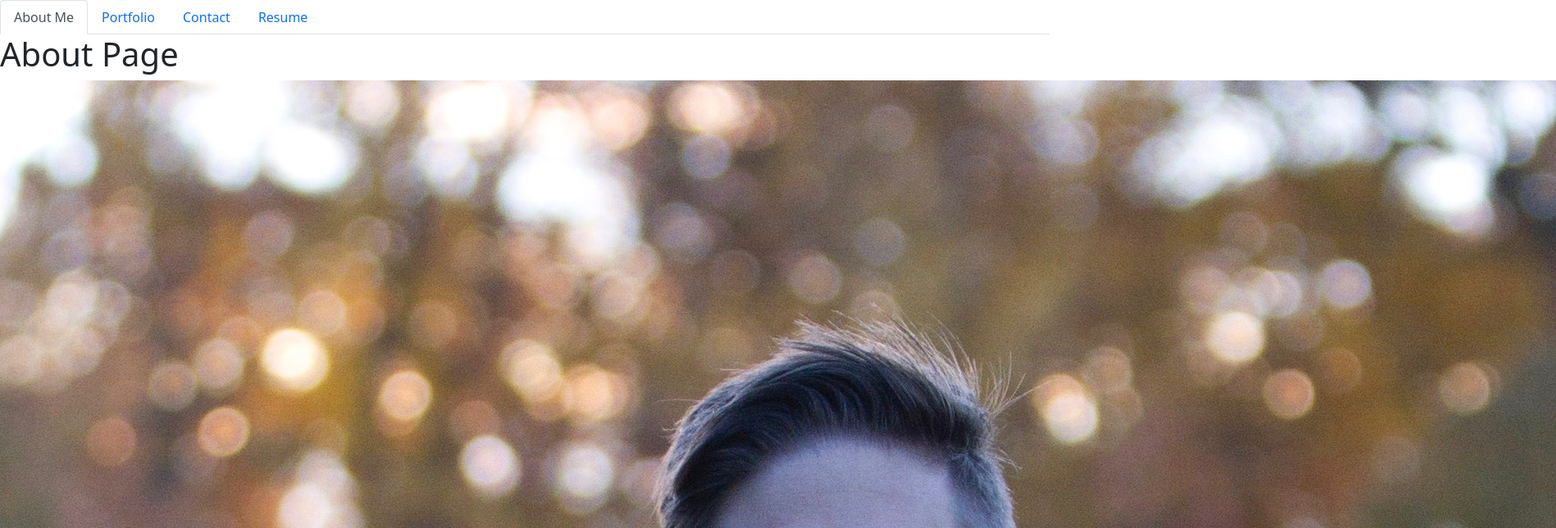
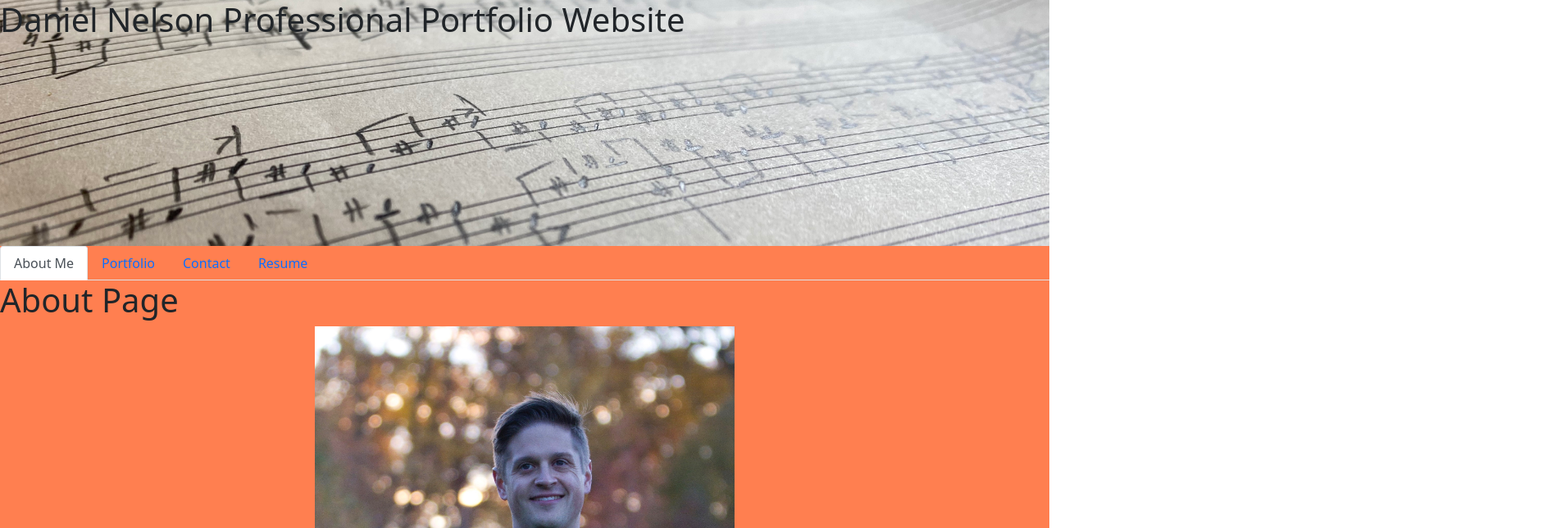
Before and after one commit to dannelson714/Daniel-Nelson-React-Portfolio, a React (Create React App) app: page / in a window 1280 px wide. Shown: the top 644 px of the page at 82% size, 1898 px wide, since content can reach past the window. Built offline with nearby package versions, Linux system fonts and the light colour scheme.

Commit message:
Met all acceptance criteria, reached MVP. Preparing to stage deployment.

```diff
--- a/src/components/Header.js
+++ b/src/components/Header.js
@@ -4,7 +4,8 @@ import './styles/Header.css';
 
 function Header(props) {
     return (
-      <div className="jumbotron jumbotron-fluid">
+      <div className="jumbotron">
+        <h1>Daniel Nelson Professional Portfolio Website</h1>
         <div className={`container${props.fluid ? '-fluid' : ''}`}>
           {props.children}
         </div>
--- a/src/components/Navigation.js
+++ b/src/components/Navigation.js
@@ -1,4 +1,5 @@
 import React from 'react';
+
 
 function Navigation({ currentPage, handlePageChange }) {
   return (
--- a/src/components/PortfolioContainer.js
+++ b/src/components/PortfolioContainer.js
@@ -6,6 +6,8 @@ import Contact from './pages/Contact';
 import Resume from './pages/Resume';
 import Footer from './Footer';
 import Navigation from './Navigation';
+import './styles/Background.css';
+
 
 export default function PortfolioContainer() {
   const [currentPage, setCurrentPage] = useState('About Me');
@@ -26,7 +28,7 @@ export default function PortfolioContainer() {
   const handlePageChange = (page) => setCurrentPage(page);
 
   return (
-    <div>
+    <div className="bodycolor">
       <Header />
         <Navigation currentPage={currentPage} handlePageChange={handlePageChange} />
       {renderPage()}
--- a/src/components/pages/About.js
+++ b/src/components/pages/About.js
@@ -1,4 +1,5 @@
 import React from 'react';
+import '../styles/About.css';
 
 import danPic from '../../assets/4056 (1).jpeg';
 
--- a/src/components/pages/Contact.js
+++ b/src/components/pages/Contact.js
@@ -24,6 +24,21 @@ function Contact() {
       setMessage(inputValue);
     }
   };
+
+  const handleOnBlur = (e) => {
+    const {target } = e;
+    const inputType = target.name;
+
+    if (inputType === 'email' && !email) {
+      setErrorMessage('This is a required field')
+    }
+    if (inputType === 'name' && !name) {
+      setErrorMessage('This is a required field')
+    }
+    if (inputType === 'message' && !message) {
+      setErrorMessage('This is a required field')
+    }
+  }
 
   const handleFormSubmit = (e) => {
     // Preventing the default behavior of the form submit (which is to refresh the page)
@@ -52,6 +67,7 @@ function Contact() {
           value={email}
           name="email"
           onChange={handleInputChange}
+          onBlur={handleOnBlur}
           type="email"
           placeholder="email"
         />
@@ -59,6 +75,7 @@ function Contact() {
           value={name}
           name="name"
           onChange={handleInputChange}
+          onBlur={handleOnBlur}
           type="text"
           placeholder="name"
         />
@@ -68,8 +85,9 @@ function Contact() {
           form="contactForm"
           name="message"
           rows="5"
-          cols="35"
+          cols="42"
           onChange={handleInputChange}
+          onBlur={handleOnBlur}
           placeholder="message"
         />
         <button form="contactForm" type="button" onClick={handleFormSubmit}>Submit</button>
--- a/src/components/pages/Project.js
+++ b/src/components/pages/Project.js
@@ -11,30 +11,33 @@ const styles = {
 
 export default function Project(props) {
   return (
-    <ul className="list-group">
+
+    <div className="container">
+        <div className="row">
+            {/* <div className=""> */}
+                {/* <ul className="list-group"> */}
                 {props.projects.map(item => (
-            <li className="list-group-item" key={item.id}>
-                <div className="container">
-                    <div className="card">
+                    // <li className="list-group-item" key={item.id}>
+                        <div className="card col-6 col-md-4" key={item.id}>
                             <img
                                 style = {styles.pic}
                                 className="card-img-top"
                                 src={item.img}
-                            width={25}
-                            height={150}
+                                height="200"
                                 alt="Card cap"
                             />
                             <div className="card-body">
                                 <h5 className="card-title">Name: {item.name}</h5>
-                            <a href={item.githubURL} className="card-text">Github Repository</a>
+                                <a href={item.githubURL} className="card-text">Github Repository  |  </a>
                                 <a href={item.deployedURL} className="card-text">Deployed App</a>
                             </div>
                         </div>
+                    // </li>
+                ))}
+                {/* </ul> */}
+            {/* </div> */}
         </div>
-            </li>
+    </div>
 
-        ))}
-
-    </ul>
   );
 }
--- a/src/components/pages/Resume.js
+++ b/src/components/pages/Resume.js
@@ -1,9 +1,11 @@
 import React from 'react';
+
+import CV from '../../assets/CV.pdf';
 
 export default function Resume() {
   return (
     <div>
-      <h1>Please <a href="../../assets/CV.pdf">view</a> my resume.</h1>
+      <h1>Please <a href={CV} >view</a> my resume.</h1>
       <p>
       <ul>
         <li>Dynamic & Reactive Web Development | React.js, JavaScript, HTML5, CSS3, Bootstrap</li>
--- /dev/null
+++ b/src/components/styles/About.css
@@ -0,0 +1,6 @@
+#about-pic {
+    display: block;
+    margin-left: auto;
+    margin-right: auto;
+    width: 40%;
+  }
--- /dev/null
+++ b/src/components/styles/Background.css
@@ -0,0 +1,3 @@
+.bodycolor {
+    background-color: coral;
+  }
--- a/src/components/styles/Header.css
+++ b/src/components/styles/Header.css
@@ -1,4 +1,5 @@
 .jumbotron {
-    background-image: "../../assets/IMG_2056.jpeg";
+    background-image: url("../../assets/IMG_2056.jpeg");
     background-size: cover;
+    height: 300px;
   }
```
Lines whose indentation alone changed are shown as unchanged.
